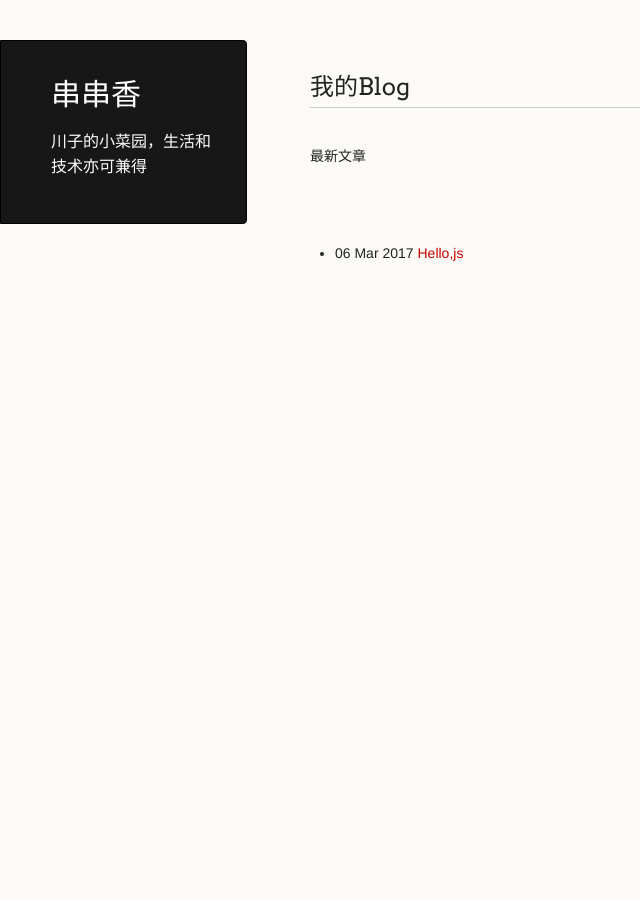
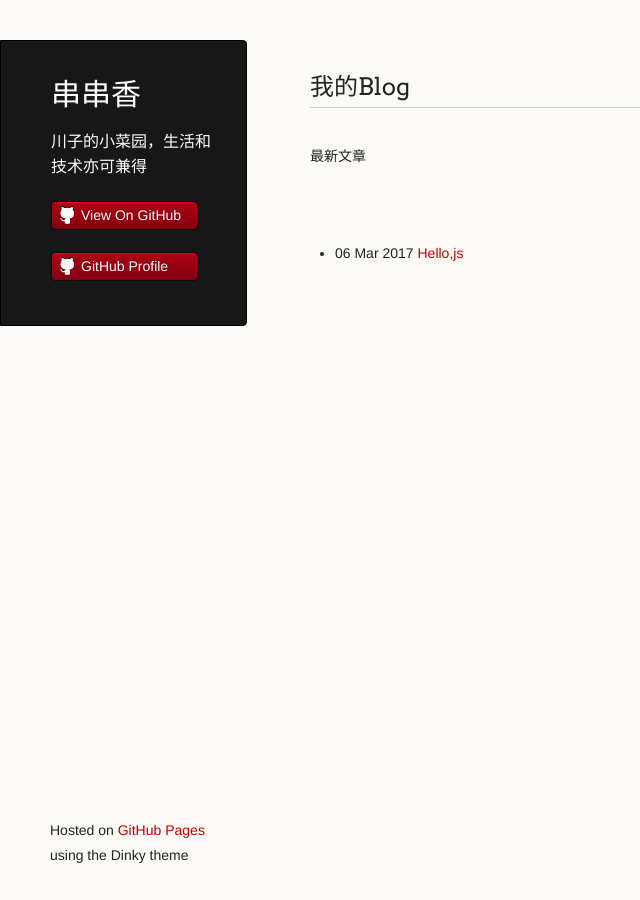
Before and after one commit to jokerbo1/jokerbo1.github.io, a Jekyll site: the page built from index.html, in a window 1280 px wide. Shown: the whole page, without its empty margins (0-640 px from the left). Built offline with Jekyll 4.4.1, drawn with Linux system fonts in a browser that asks for light colours.

Commit message:
Update default.html

```diff
--- a/_layouts/default.html
+++ b/_layouts/default.html
@@ -18,17 +18,32 @@
         <h1 class="header">{{ site.title | default: site.github.repository_name }}</h1>
         <p class="header">{{ site.description | default: site.github.project_tagline }}</p>
 
+        <ul>
+          {% if site.show_downloads %}
+            <li class="download"><a class="buttons" href="{{ site.github.zip_url }}">Download ZIP</a></li>
+            <li class="download"><a class="buttons" href="{{ site.github.tar_url }}">Download TAR</a></li>
+          {% endif %}
+          <li><a class="buttons github" href="{{ site.github.repository_url }}">View On GitHub</a></li>
+        </ul>
+
         {% if site.github.is_project_page %}
           <p class="header">This project is maintained by <a class="header name" href="{{ site.github.owner_url }}">{{ site.github.owner_name }}</a></p>
         {% endif %}
 
-
+        {% if site.github.is_user_page %}
+          <ul>
+            <li><a class="buttons github" href="{{ site.github.repository_url }}">GitHub Profile</a></li>
+          </ul>
+        {% endif %}
       </header>
 
       <section>
         {{ content }}
       </section>
 
+      <footer>
+        <p><small>Hosted on <a href="https://pages.github.com">GitHub Pages</a> using the Dinky theme</small></p>
+      </footer>
     </div>
     <!--[if !IE]><script>fixScale(document);</script><![endif]-->
     {% if site.google_analytics %}
```
